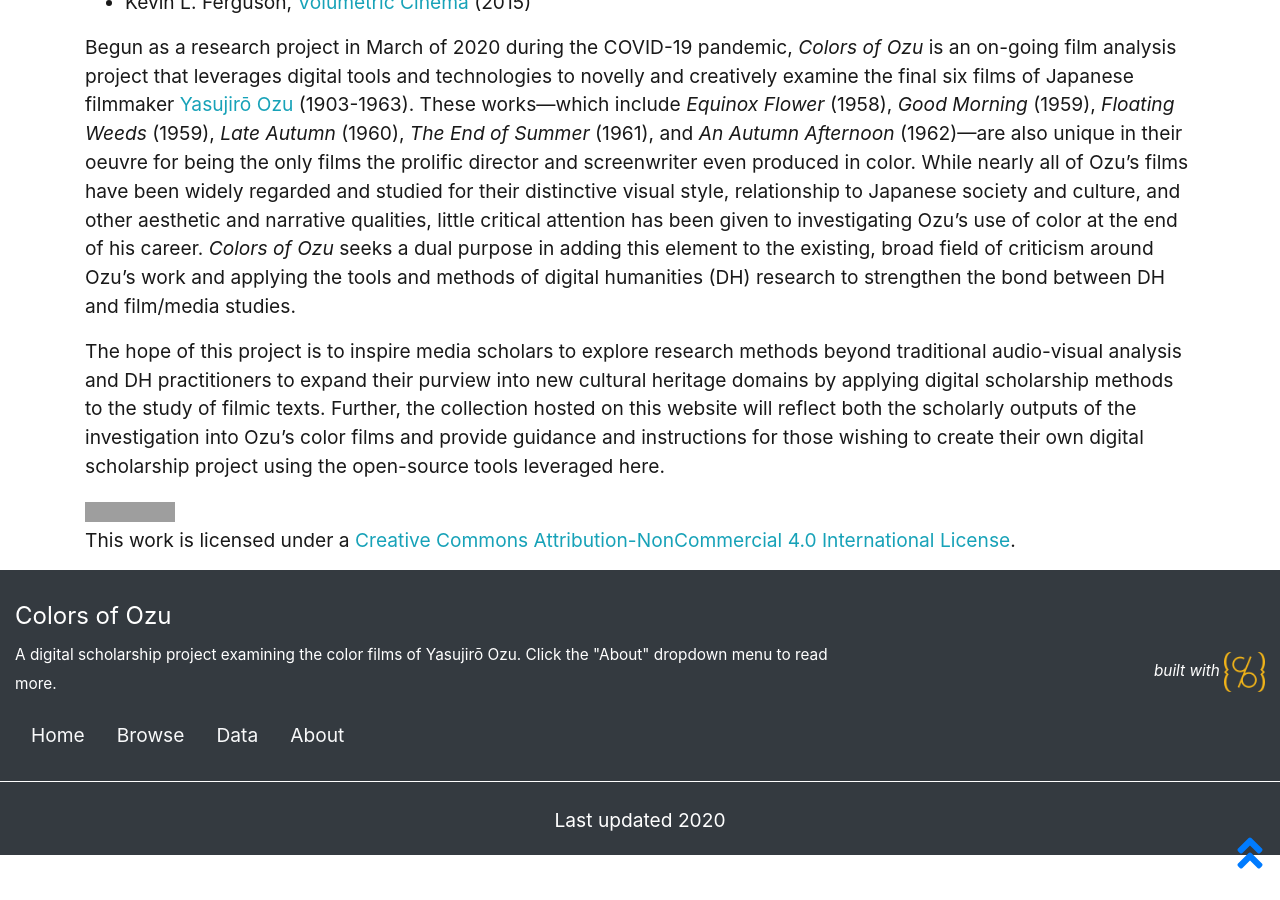
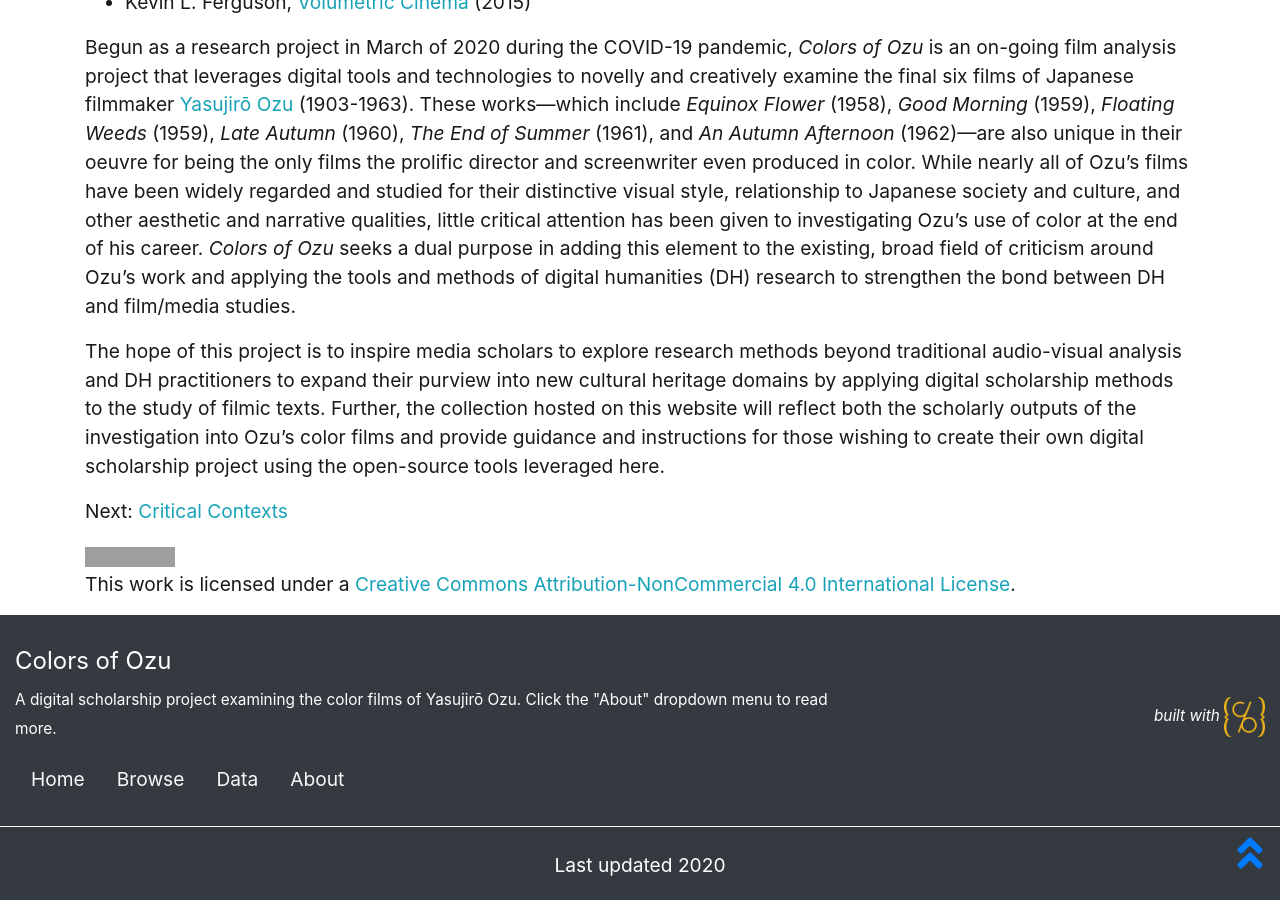
Before and after one commit to drodz11/colors-of-ozu, a Jekyll site: the page built from pages/intro.md, in a window 1280 px wide and 900 px high, scrolled down 638 px. Built offline with Jekyll 4.4.1, drawn with Linux system fonts in a browser that asks for light colours; grey boxes are pictures that could not be loaded.

Commit message:
Update intro.md

```diff
--- a/pages/intro.md
+++ b/pages/intro.md
@@ -21,4 +21,6 @@ Begun as a research project in March of 2020 during the COVID-19 pandemic, _Colo
 
 The hope of this project is to inspire media scholars to explore research methods beyond traditional audio-visual analysis and DH practitioners to expand their purview into new cultural heritage domains by applying digital scholarship methods to the study of filmic texts. Further, the collection hosted on this website will reflect both the scholarly outputs of the investigation into Ozu's color films and provide guidance and instructions for those wishing to create their own digital scholarship project using the open-source tools leveraged here.
 
+Next: [Critical Contexts](contexts.html)
+
 <a rel="license" href="http://creativecommons.org/licenses/by-nc/4.0/"><img alt="Creative Commons License" style="border-width:0" src="https://i.creativecommons.org/l/by-nc/4.0/88x31.png" /></a><br />This work is licensed under a <a rel="license" href="http://creativecommons.org/licenses/by-nc/4.0/">Creative Commons Attribution-NonCommercial 4.0 International License</a>.
```
